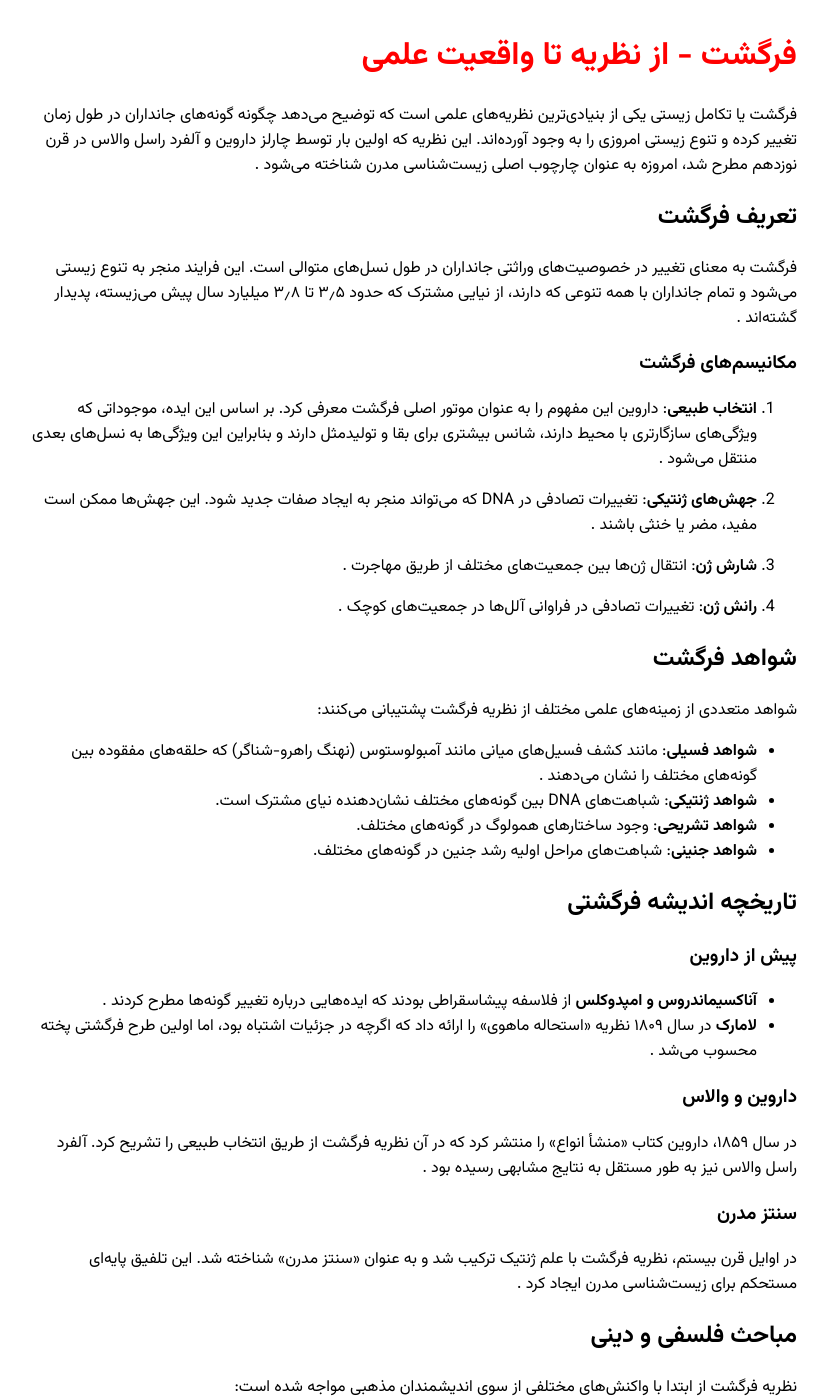
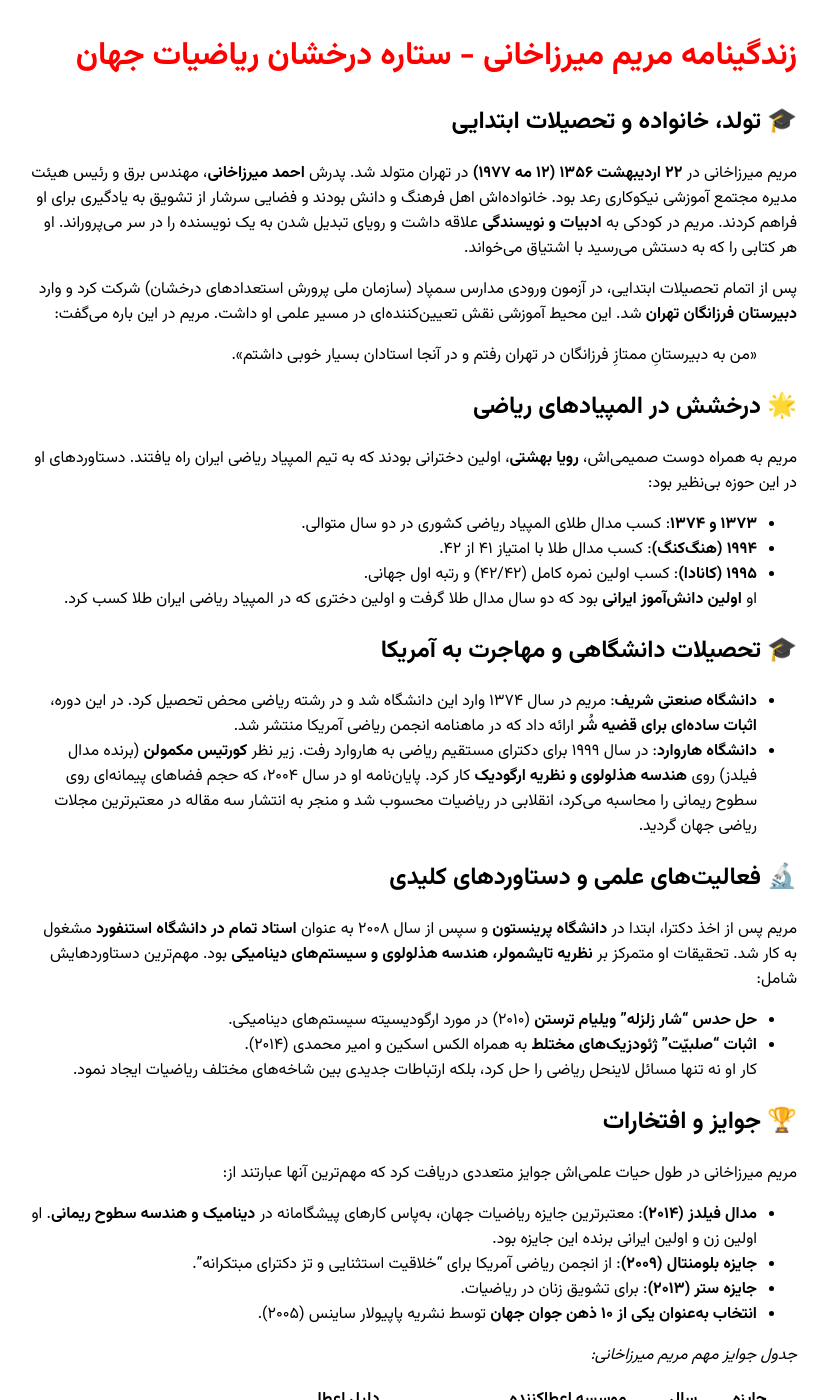
Before and after one commit to darkblog/darkblog.github.io, a Jekyll site: the page built from _posts/2025-6-28-3.md, in a window 1280 px wide and 1400 px high. Shown: the whole window, without its empty margins (227-1055 px from the left). Built offline with Jekyll 4.4.1, drawn with Linux system fonts in a browser that asks for light colours; some of the changed text lies outside the part shown.

Commit message:
Update 2025-6-28-3.md

```diff
--- a/_posts/2025-6-28-3.md
+++ b/_posts/2025-6-28-3.md
@@ -1,74 +1,62 @@
 ---
 layout: post
-title: فرگشت - از نظریه تا واقعیت علمی
+title: زندگینامه مریم میرزاخانی - ستاره درخشان ریاضیات جهان
 ---
 
-فرگشت یا تکامل زیستی یکی از بنیادی‌ترین نظریه‌های علمی است که توضیح می‌دهد چگونه گونه‌های جانداران در طول زمان تغییر کرده و تنوع زیستی امروزی را به وجود آورده‌اند. این نظریه که اولین بار توسط چارلز داروین و آلفرد راسل والاس در قرن نوزدهم مطرح شد، امروزه به عنوان چارچوب اصلی زیست‌شناسی مدرن شناخته می‌شود .
+## 🎓 تولد، خانواده و تحصیلات ابتدایی
+مریم میرزاخانی در **۲۲ اردیبهشت ۱۳۵۶ (۱۲ مه ۱۹۷۷)** در تهران متولد شد. پدرش **احمد میرزاخانی**، مهندس برق و رئیس هیئت مدیره مجتمع آموزشی نیکوکاری رعد بود. خانواده‌اش اهل فرهنگ و دانش بودند و فضایی سرشار از تشویق به یادگیری برای او فراهم کردند. مریم در کودکی به **ادبیات و نویسندگی** علاقه داشت و رویای تبدیل شدن به یک نویسنده را در سر می‌پروراند. او هر کتابی را که به دستش می‌رسید با اشتیاق می‌خواند.
 
-## تعریف فرگشت
+پس از اتمام تحصیلات ابتدایی، در آزمون ورودی مدارس سمپاد (سازمان ملی پرورش استعدادهای درخشان) شرکت کرد و وارد **دبیرستان فرزانگان تهران** شد. این محیط آموزشی نقش تعیین‌کننده‌ای در مسیر علمی او داشت. مریم در این باره می‌گفت:
+> «من به دبیرستانِ ممتازِ فرزانگان در تهران رفتم و در آنجا استادان بسیار خوبی داشتم».
 
-فرگشت به معنای تغییر در خصوصیت‌های وراثتی جانداران در طول نسل‌های متوالی است. این فرایند منجر به تنوع زیستی می‌شود و تمام جانداران با همه تنوعی که دارند، از نیایی مشترک که حدود ۳٫۵ تا ۳٫۸ میلیارد سال پیش می‌زیسته، پدیدار گشته‌اند .
+## 🌟 درخشش در المپیادهای ریاضی
+مریم به همراه دوست صمیمی‌اش، **رویا بهشتی**، اولین دخترانی بودند که به تیم المپیاد ریاضی ایران راه یافتند. دستاوردهای او در این حوزه بی‌نظیر بود:
+- **۱۳۷۳ و ۱۳۷۴**: کسب مدال طلای المپیاد ریاضی کشوری در دو سال متوالی.
+- **۱۹۹۴ (هنگ‌کنگ)**: کسب مدال طلا با امتیاز ۴۱ از ۴۲.
+- **۱۹۹۵ (کانادا)**: کسب اولین نمره کامل (۴۲/۴۲) و رتبه اول جهانی.
+او **اولین دانش‌آموز ایرانی** بود که دو سال مدال طلا گرفت و اولین دختری که در المپیاد ریاضی ایران طلا کسب کرد.
 
-### مکانیسم‌های فرگشت
+## 🎓 تحصیلات دانشگاهی و مهاجرت به آمریکا
+- **دانشگاه صنعتی شریف**: مریم در سال ۱۳۷۴ وارد این دانشگاه شد و در رشته ریاضی محض تحصیل کرد. در این دوره، **اثبات ساده‌ای برای قضیه شُر** ارائه داد که در ماهنامه انجمن ریاضی آمریکا منتشر شد.
+- **دانشگاه هاروارد**: در سال ۱۹۹۹ برای دکترای مستقیم ریاضی به هاروارد رفت. زیر نظر **کورتیس مکمولن** (برنده مدال فیلدز) روی **هندسه هذلولوی و نظریه ارگودیک** کار کرد. پایان‌نامه او در سال ۲۰۰۴، که حجم فضاهای پیمانه‌ای روی سطوح ریمانی را محاسبه می‌کرد، انقلابی در ریاضیات محسوب شد و منجر به انتشار سه مقاله در معتبرترین مجلات ریاضی جهان گردید.
 
-1. **انتخاب طبیعی**: داروین این مفهوم را به عنوان موتور اصلی فرگشت معرفی کرد. بر اساس این ایده، موجوداتی که ویژگی‌های سازگارتری با محیط دارند، شانس بیشتری برای بقا و تولیدمثل دارند و بنابراین این ویژگی‌ها به نسل‌های بعدی منتقل می‌شود .
+## 🔬 فعالیت‌های علمی و دستاوردهای کلیدی
+مریم پس از اخذ دکترا، ابتدا در **دانشگاه پرینستون** و سپس از سال ۲۰۰۸ به عنوان **استاد تمام در دانشگاه استنفورد** مشغول به کار شد. تحقیقات او متمرکز بر **نظریه تایشمولر، هندسه هذلولوی و سیستم‌های دینامیکی** بود. مهم‌ترین دستاوردهایش شامل:
+- **حل حدس "شار زلزله" ویلیام ترستن** (۲۰۱۰) در مورد ارگودیسیته سیستم‌های دینامیکی.
+- **اثبات "صلبیّت" ژئودزیک‌های مختلط** به همراه الکس اسکین و امیر محمدی (۲۰۱۴).
+کار او نه تنها مسائل لاینحل ریاضی را حل کرد، بلکه ارتباطات جدیدی بین شاخه‌های مختلف ریاضیات ایجاد نمود.
 
-2. **جهش‌های ژنتیکی**: تغییرات تصادفی در DNA که می‌تواند منجر به ایجاد صفات جدید شود. این جهش‌ها ممکن است مفید، مضر یا خنثی باشند .
+## 🏆 جوایز و افتخارات
+مریم میرزاخانی در طول حیات علمی‌اش جوایز متعددی دریافت کرد که مهم‌ترین آنها عبارتند از:
 
-3. **شارش ژن**: انتقال ژن‌ها بین جمعیت‌های مختلف از طریق مهاجرت .
+- **مدال فیلدز (۲۰۱۴)**: معتبرترین جایزه ریاضیات جهان، به‌پاس کارهای پیشگامانه در **دینامیک و هندسه سطوح ریمانی**. او اولین زن و اولین ایرانی برنده این جایزه بود.
+- **جایزه بلومنتال (۲۰۰۹)**: از انجمن ریاضی آمریکا برای "خلاقیت استثنایی و تز دکترای مبتکرانه".
+- **جایزه ستر (۲۰۱۳)**: برای تشویق زنان در ریاضیات.
+- **انتخاب به‌عنوان یکی از ۱۰ ذهن جوان جهان** توسط نشریه پاپیولار ساینس (۲۰۰۵).
 
-4. **رانش ژن**: تغییرات تصادفی در فراوانی آلل‌ها در جمعیت‌های کوچک .
+*جدول جوایز مهم مریم میرزاخانی:*
 
-## شواهد فرگشت
+| **جایزه**         | **سال** | **موسسه اعطاکننده**       | **دلیل اعطا**                          |
+|-------------------|---------|----------------------------|-----------------------------------------|
+| مدال فیلدز       | 2014    | اتحادیه جهانی ریاضیات (IMU) | کارهای پیشگامانه در هندسه و دینامیک   |
+| جایزه بلومنتال   | 2009    | انجمن ریاضی آمریکا (AMS)  | خلاقیت در نظریه سطوح ریمانی           |
+| جایزه ستر        | 2013    | انجمن ریاضی آمریکا (AMS)  | تشویق زنان در ریاضیات                 |
+| جایزه کلی         | 2014    | موسسه ریاضیات کلی         | تحقیقات برجسته در هندسه               |
 
-شواهد متعددی از زمینه‌های علمی مختلف از نظریه فرگشت پشتیبانی می‌کنند:
+## 💞 زندگی شخصی و خانوادگی
+مریم در سال ۲۰۰۸ با **یان واندراک**، دانشمند علوم کامپیوتر اهل جمهوری چک ازدواج کرد. حاصل این ازدواج دختری به نام **آناهیتا** بود. مریم همواره بر **تعادل بین زندگی خانوادگی و حرفه‌ای** تأکید داشت و درباره آینده دخترش می‌گفت:
+> «برای من فرق نمی‌کند بچهام ریاضیدان شود یا نه؛ امیدوارم ریاضی را جدی بگیرد. ریاضی به درست فکر کردن کمک می‌کند».
+پس از مرگ او، مجلس شورای اسلامی با هدف اجرای وصیتش، قانون اعطای تابعیت ایرانی به فرزندان حاصل از ازدواج زنان ایرانی با مردان خارجی را تسهیل کرد.
 
-- **شواهد فسیلی**: مانند کشف فسیل‌های میانی مانند آمبولوستوس (نهنگ راهرو-شناگر) که حلقه‌های مفقوده بین گونه‌های مختلف را نشان می‌دهند .
-- **شواهد ژنتیکی**: شباهت‌های DNA بین گونه‌های مختلف نشان‌دهنده نیای مشترک است.
-- **شواهد تشریحی**: وجود ساختارهای همولوگ در گونه‌های مختلف.
-- **شواهد جنینی**: شباهت‌های مراحل اولیه رشد جنین در گونه‌های مختلف.
+## ⚕️ بیماری، درگذشت و میراث ماندگار
+مریم در سال ۱۳۹۲ (۲۰۱۳) به **سرطان پستان** مبتلا شد. پس از چهار سال مبارزه، در **۲۳ تیر ۱۳۹۶ (۱۴ ژوئیه ۲۰۱۷)** در سن ۴۰ سالگی در پالوآلتوی آمریکا درگذشت. درگذشت او واکنش‌های گسترده‌ای در جهان علم برانگیخت.
 
-## تاریخچه اندیشه فرگشتی
+**میراث او** تا امروز زنده است:
+- **۲۲ اردیبهشت (روز تولدش)** به پیشنهاد ایران و تصویب اتحادیه جهانی ریاضیات، **"روز جهانی زن در ریاضیات"** نامیده شد.
+- **مکان‌های متعددی به نام او ثبت شده**، از جمله: کتابخانه دانشکده ریاضی دانشگاه شریف، خیابانی در برلین، آمفی‌تئاتر دبیرستان فرزانگان، و سیارک 321357.
+- **بنیاد جایزه مریم میرزاخانی** توسط Breakthrough Prize Foundation برای تقدیر از زنان پیشگام در ریاضیات تأسیس شد.
 
-### پیش از داروین
-
-- **آناکسیماندروس و امپدوکلس** از فلاسفه پیشاسقراطی بودند که ایده‌هایی درباره تغییر گونه‌ها مطرح کردند .
-- **لامارک** در سال ۱۸۰۹ نظریه «استحاله ماهوی» را ارائه داد که اگرچه در جزئیات اشتباه بود، اما اولین طرح فرگشتی پخته محسوب می‌شد .
-
-### داروین و والاس
-
-در سال ۱۸۵۹، داروین کتاب «منشأ انواع» را منتشر کرد که در آن نظریه فرگشت از طریق انتخاب طبیعی را تشریح کرد. آلفرد راسل والاس نیز به طور مستقل به نتایج مشابهی رسیده بود .
-
-### سنتز مدرن
-
-در اوایل قرن بیستم، نظریه فرگشت با علم ژنتیک ترکیب شد و به عنوان «سنتز مدرن» شناخته شد. این تلفیق پایه‌ای مستحکم برای زیست‌شناسی مدرن ایجاد کرد .
-
-## مباحث فلسفی و دینی
-
-نظریه فرگشت از ابتدا با واکنش‌های مختلفی از سوی اندیشمندان مذهبی مواجه شده است:
-
-- **در جهان اسلام**: سه رویکرد اصلی وجود دارد: رد کامل نظریه، پذیرش مشروط با نقدهای جدی، و پذیرش کامل .
-- **مباحث الهیاتی**: برخی مانند ریچارد داوکینز از فرگشت برای تبیین طبیعت‌گرایانه جهان استفاده می‌کنند، در حالی که برخی دیگر مانند آنتونی فلو معتقدند شواهد علمی به تقویت برهان نظم و وجود طراح هوشمند کمک می‌کند .
-
-## کاربردهای عملی
-
-درک فرگشت کاربردهای مهمی در زمینه‌های مختلف دارد:
-
-- **پزشکی**: درک مقاومت آنتی‌بیوتیکی و تکامل ویروس‌ها.
-- **کشاورزی**: تولید محصولات مقاوم از طریق انتخاب مصنوعی.
-- **حفاظت از محیط زیست**: درک سازوکارهای انطباق گونه‌ها با تغییرات محیطی.
-
-## چالش‌ها و انتقادات
-
-اگرچه فرگشت به عنوان یک نظریه علمی کاملاً تثبیت شده است، اما هنوز برخی چالش‌ها وجود دارد:
-
-- **طراحی هوشمند**: برخی مانند ویلیام دمبسکی معتقدند پیچیدگی موجودات زنده نیاز به عامل هوشمند دارد .
-- **سوءتفاهم‌های عمومی**: مانند تفسیر نادرست از «بقای اصلح» به معنای قوی‌ترین .
-
-## نتیجه‌گیری
-
-فرگشت به عنوان یک نظریه علمی مستحکم، نه تنها توضیحی برای تنوع زیستی ارائه می‌دهد، بلکه چارچوبی برای درک بسیاری از پدیده‌های زیستی است. درک این نظریه به ما کمک می‌کند جایگاه خود در طبیعت و ارتباطمان با دیگر موجودات زنده را بهتر درک کنیم. با وجود چالش‌های فلسفی و دینی که مطرح شده است، فرگشت همچنان به عنوان پارادایم مسلط در زیست‌شناسی مدرن باقی مانده و با شواهد روزافزونی از علوم مختلف پشتیبانی می‌شود .
-
-- [ویکی پدیا](https://fa.m.wikipedia.org/wiki/%D9%81%D8%B1%DA%AF%D8%B4%D8%AA)
-- [بیگ بنگ](https://bigbangpage.com/science-content/%D9%86%D8%B8%D8%B1%DB%8C%DB%80-%D9%81%D8%B1%DA%AF%D8%B4%D8%AA-%D8%AF%D8%A7%D8%B1%D9%88%DB%8C%D9%86-%DA%86%DB%8C%D8%B3%D8%AA%D8%9F/)
-- [علم نت](https://elmnet.ir/keyword/%D9%81%D8%B1%DA%AF%D8%B4%D8%AA)
+## 💫 جمع‌بندی: نماد پشتکار و نبوغ
+مریم میرزاخانی با **پشتکار، خلاقیت و عشق به کشف ناشناخته‌ها**، موانع جنسیتی و جغرافیایی را درنوردید. او ریاضیات را **"زیبایی آشکار شده برای صبوران"** می‌دانست و معتقد بود:
+> «پرارزش‌ترین لحظه، زمانی است که می‌گویی "آها!"؛ ذوق کشف و لذت فهمیدن چیزی جدید».
+امروز نه‌تنها نام او در تاریخ ریاضیات جاودانه شده، بلکه الهام‌بخش میلیون‌ها دختر و زن در سراسر جهان برای پیگیری رویاهای علمی‌شان است. یادش گرامی و راهش پویا! 🌟
```
